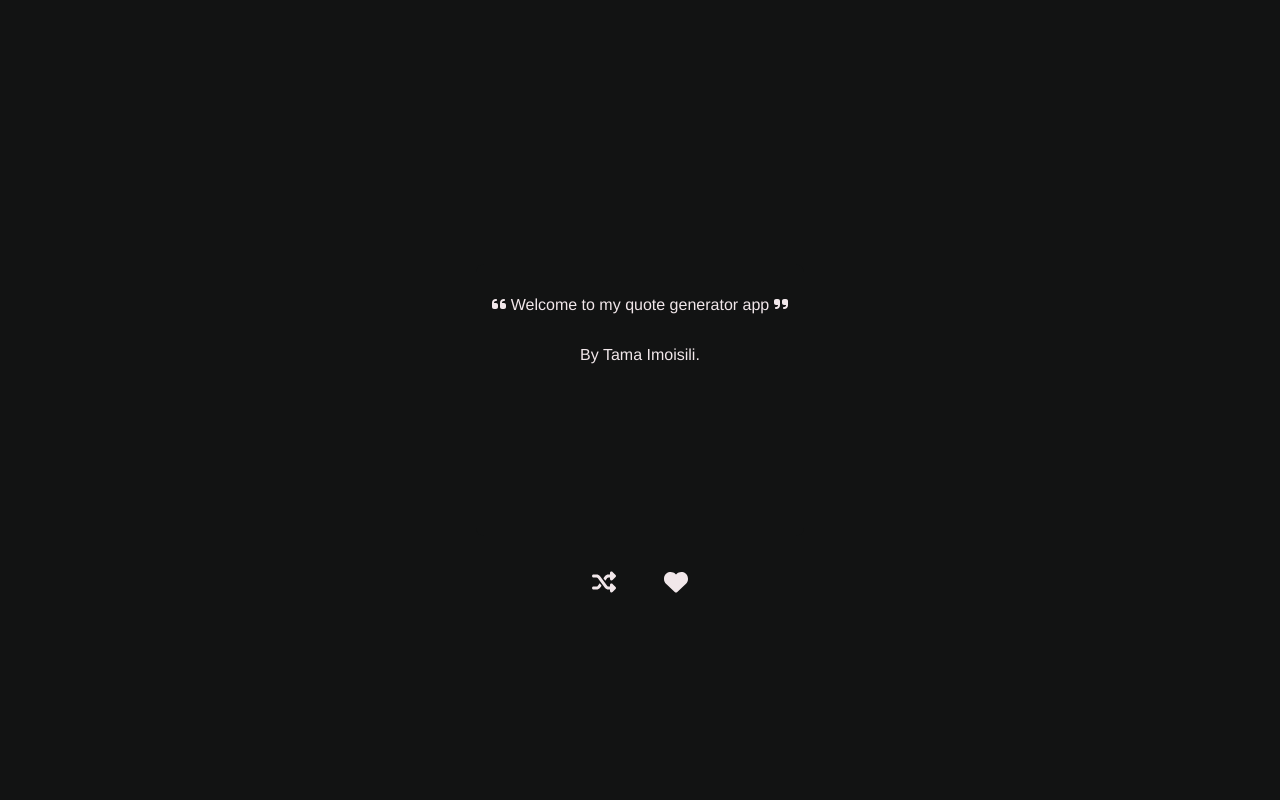
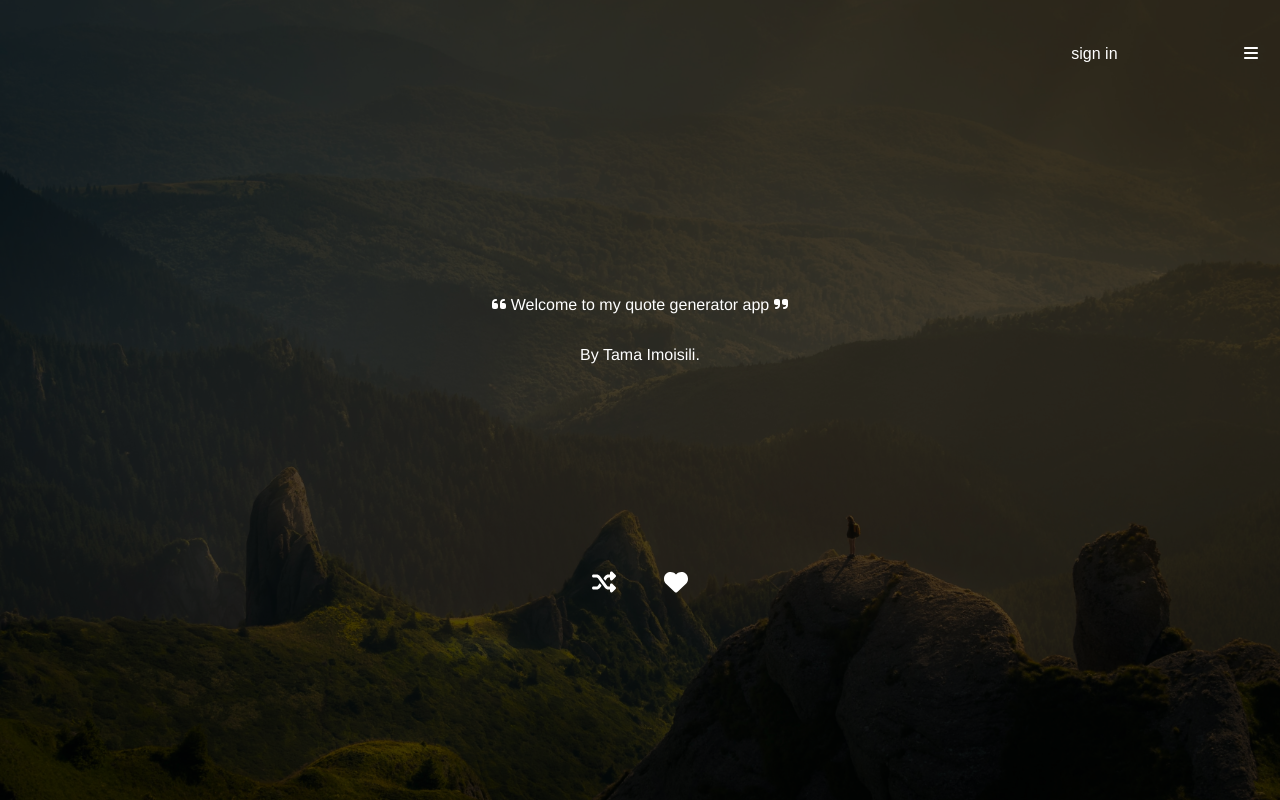
Before and after one commit to TamaImoisili/quotes_app, a React (Create React App) app in the folder client/: page / in a window 1280 px wide. Built offline with nearby package versions, Linux system fonts and the light colour scheme.

Commit message:
adding background image and background image changing.

```diff
--- a/client/src/App.css
+++ b/client/src/App.css
@@ -4,4 +4,17 @@
   display: flex;
   align-items: center;
   justify-content: center;
+  background-size: cover;
 }
+
+.background-image {
+    position: fixed;
+    top: 0;
+    left: 0;
+    width: 100%;
+    height: 100%;
+    background-size: cover;
+    background-position: center;
+    background-repeat: no-repeat;
+    filter: brightness(0.3);
+}
--- a/client/src/App.js
+++ b/client/src/App.js
@@ -2,6 +2,8 @@ import './App.css';
 import QuoteContainer from './Components/QuoteContainer';
 import NewQuoteButton from './Components/NewQuoteButton';
 import FavouritesButton from './Components/FavouritesButton';
+import SignInButton from './Components/SignInButton';
+import OptionsButton from './Components/OptionsButton';
 import React, { useState } from 'react';
 
 function App() {
@@ -9,17 +11,24 @@ function App() {
   const author = { text: 'By Tama Imoisili' };
   const [currentQuote, setCurrentQuote] = useState(quote);
   const [currentAuthor, setCurrentAuthor] = useState( author);
+  const [backgroundPhoto, setBackgroundImage] = useState('/default.jpg');
 
-  const updateQuote = (newQuote) => {
+  const updateQuote = (newQuote, bgImage) => {
     setCurrentQuote({ text: newQuote.content });
     setCurrentAuthor({ text: newQuote.author });
+    console.log(bgImage, backgroundPhoto);
+    setBackgroundImage(bgImage);
   };
+
   //<QuoteContainer quote={staticQuote} author={staticAuthor.text} />
   return (
     <div className="App">
+      <div className="background-image" style={{ backgroundImage: `url(${backgroundPhoto.startsWith('http') ? '' : process.env.PUBLIC_URL}${backgroundPhoto})` }}></div>
       <QuoteContainer quote={currentQuote.text} author={currentAuthor.text} />
-      <NewQuoteButton updateQuote={updateQuote}/>
+      <NewQuoteButton updateQuote={updateQuote} bgImage={backgroundPhoto}/>
       <FavouritesButton/>
+      <SignInButton/>
+      <OptionsButton/>
     </div>
   );
 }
--- a/client/src/Components/NewQuoteButton.js
+++ b/client/src/Components/NewQuoteButton.js
@@ -4,19 +4,21 @@ import '../Styles/NewQuoteButton.css';
 import { FontAwesomeIcon } from '@fortawesome/react-fontawesome';
 import { faRandom } from '@fortawesome/free-solid-svg-icons';
 
-function NewQuoteButton({ updateQuote }) {
+function NewQuoteButton({ updateQuote, bgImage }) {
+  const screenWidth = window.innerWidth;
+  const screenHeight = window.innerHeight;
 
   const getRandomQuote = async () => {
     try {
       // Fetch a new background photo
-      // const backgroundResponse = await fetch( 'http://localhost:3000/getBackground');
-      // const backgroundData = await backgroundResponse.json();
-      // updateBackgroundPhoto(backgroundData);
       const apiUrl = process.env.NODE_ENV === 'production'
-      ? 'https://tama-imoisili-quotes-app-2cb0e821d0e8.herokuapp.com/getRandomQuote'
-      : 'http://localhost:3000/getRandomQuote';
-      console.log(process.env.NODE_ENV);
-      const response = await fetch(apiUrl);
+      ? 'https://tama-imoisili-quotes-app-2cb0e821d0e8.herokuapp.com'
+      : 'http://localhost:3000';
+      const backgroundResponse = await fetch( `${apiUrl}/getBackground?width=${screenWidth}&height=${screenHeight}`);
+      const backgroundData = backgroundResponse.ok ? await backgroundResponse.json() : '/default.jpg';
+      const backgroundImageUrl = backgroundResponse.ok ? backgroundData.urls.regular : '/default.jpg';
+      console.log(backgroundImageUrl);
+      const response = await fetch(`${apiUrl}/getRandomQuote`);
 
       if (!response.ok) {
         throw new Error('Network response was not ok');
@@ -24,7 +26,7 @@ function NewQuoteButton({ updateQuote }) {
 
       const newQuotedata = await response.json();
 
-      updateQuote(newQuotedata); // Call the updateQuote function from props
+      updateQuote(newQuotedata, backgroundImageUrl); // Call the updateQuote function from props
     } catch (error) {
       console.error('Error fetching data:', error);
     }
--- /dev/null
+++ b/client/src/Components/OptionsButton.js
@@ -0,0 +1,14 @@
+// FavouritesButton.js
+import React from 'react';
+import '../Styles/OptionsButton.css'
+import { FontAwesomeIcon } from '@fortawesome/react-fontawesome';
+import { faBars }from '@fortawesome/free-solid-svg-icons';
+function OptionsButton({ onClick }) {
+  return (
+    <button className="OptionsButton" onClick={onClick}>
+       <FontAwesomeIcon icon={faBars} />
+    </button>
+  );
+}
+
+export default OptionsButton;
--- /dev/null
+++ b/client/src/Components/SignInButton.js
@@ -0,0 +1,13 @@
+// FavouritesButton.js
+import React from 'react';
+import '../Styles/SignInButton.css'
+
+function SignInButton({ onClick }) {
+  return (
+    <button className="SignInButton" onClick={onClick}>
+        sign in
+    </button>
+  );
+}
+
+export default SignInButton;
--- a/client/src/Styles/FavouritesButton.css
+++ b/client/src/Styles/FavouritesButton.css
@@ -1,7 +1,7 @@
 /* NewQuoteButton.css */
 .FavouritesButton {
-    background-color: #121313;
-    color: #f1e7ea;
+    background-color: rgba(18, 19, 19, 0);
+    color: #FFFFFF;
     border: none;
     cursor: pointer;
     width: 1.5em; /* Adjust the width as needed */
@@ -11,7 +11,6 @@
     margin-left: 3em;
     position: absolute;
     bottom: 25%;
-    transition: background-color 0.5s;
 }
 .FavouritesButton:hover {
     color: red; /* Change background color on hover */
--- a/client/src/Styles/NewQuoteButton.css
+++ b/client/src/Styles/NewQuoteButton.css
@@ -1,7 +1,7 @@
 /* NewQuoteButton.css */
   .NewQuoteButton {
-    background-color: #121313;
-    color: #f1e7ea;
+    background-color: rgba(18, 19, 19, 0);
+    color: #FFFFFF;
     border: none;
     cursor: pointer;
     width: 1.5em; /* Adjust the width as needed */
@@ -11,7 +11,6 @@
     margin-right: 3em;
     position: absolute;
     bottom: 25%;
-    transition: background-color 0.5s;
 }
 .NewQuoteButton:hover {
    color: rgb(69, 121, 173); /* Change background color on hover */
--- /dev/null
+++ b/client/src/Styles/OptionsButton.css
@@ -0,0 +1,18 @@
+.OptionsButton {
+    background-color: rgba(18, 19, 19, 0);
+    color: #FFFFFF;
+    border: none;
+    cursor: pointer;
+    width: 2em; /* Adjust the width as needed */
+    height: 1.6em; /* Adjust the height as needed */
+    padding: 5px 5px; /* Adjust the padding as needed */
+    font-size:1em;
+    position: absolute;
+    top: 5%;
+    right: 1%;
+    transition: background-color 0.5s;
+}
+
+.OptionsButton:hover {
+    color: rgb(69, 121, 173); /* Change background color on hover */
+   }
--- a/client/src/Styles/QuoteContainer.css
+++ b/client/src/Styles/QuoteContainer.css
@@ -1,6 +1,6 @@
 .QuoteContainer {
     position: absolute;
-    background-color: #121313; /*#33BEC8; /* Replace with your desired color code or name */
+    background-color: rgba(18, 19, 19, 0); /*#33BEC8; /* Replace with your desired color code or name */
     border-radius: 8px;
     text-align: center;
     word-wrap: break-word;
@@ -12,7 +12,7 @@
     font-family: 'Helvetica', sans-serif;
     font-size: 1em;
     margin-bottom: 2em;
-    color: #f1e7ea;/*'#E20D53'*/
+    color: #FFFFFF;/*'#E20D53'*/
 }∂
 .QuoteText i{
     margin-right: 0.3em;
@@ -22,14 +22,14 @@
     font-family: 'Helvetica', sans-serif;
     font-size: 1em;
     margin-bottom: 20em;
-    color: #f1e7ea;
+    color: #FFFFFF;
 }
 .fa-quote-left{
     font-size: 1em;
-    color: #f1e7ea;
+    color: #FFFFFF;
 }
 .fa-quote-right{
     font-size: 1em;
-    color: #f1e7ea;
+    color: #FFFFFF;
 
 }
--- /dev/null
+++ b/client/src/Styles/SignInButton.css
@@ -0,0 +1,18 @@
+.SignInButton {
+    background-color: rgba(18, 19, 19, 0);
+    color: #FFFFFF;
+    border: none;
+    cursor: pointer;
+    width: 4em; /* Adjust the width as needed */
+    height: 1.6em; /* Adjust the height as needed */
+    padding: 5px 5px; /* Adjust the padding as needed */
+    font-size:1em;
+    position: absolute;
+    top: 5%;
+    right: 12%;
+    transition: background-color 0.5s;
+}
+
+.SignInButton:hover {
+    color: rgb(69, 121, 173); /* Change background color on hover */
+   }
```
Also changed, not shown: client/public/default.jpg (added), 1 other file (tests, documents, lock files or other folders).
